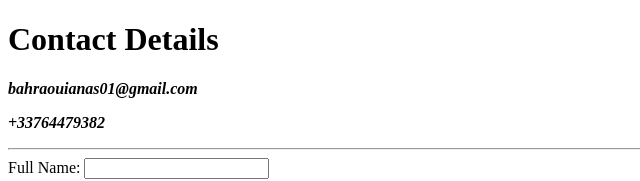
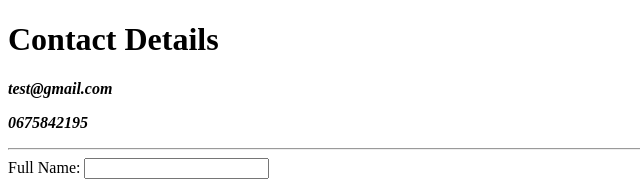
Before and after one commit to Anas127/Test, a plain HTML site: page contact.html in a window 1280 px wide. Shown: the top 181 px of the page, without its empty margins (0-640 px from the left). Drawn offline with Linux system fonts and the light colour scheme.

Commit message:
Update contact.html

```diff
--- a/contact.html
+++ b/contact.html
@@ -7,8 +7,8 @@
     </head>
     <body>
         <h1>Contact Details</h1>
-        <p><em><strong>bahraouianas01@gmail.com</strong></em></p>
-        <p><em><strong>+33764479382</strong></em></p>
+        <p><em><strong>test@gmail.com</strong></em></p>
+        <p><em><strong>0675842195</strong></em></p>
         <hr>
         <form action="mailto:bahraouianas01@gmail.com" method="POST" enctype="text/plain">
             <label>Full Name:</label>
```
